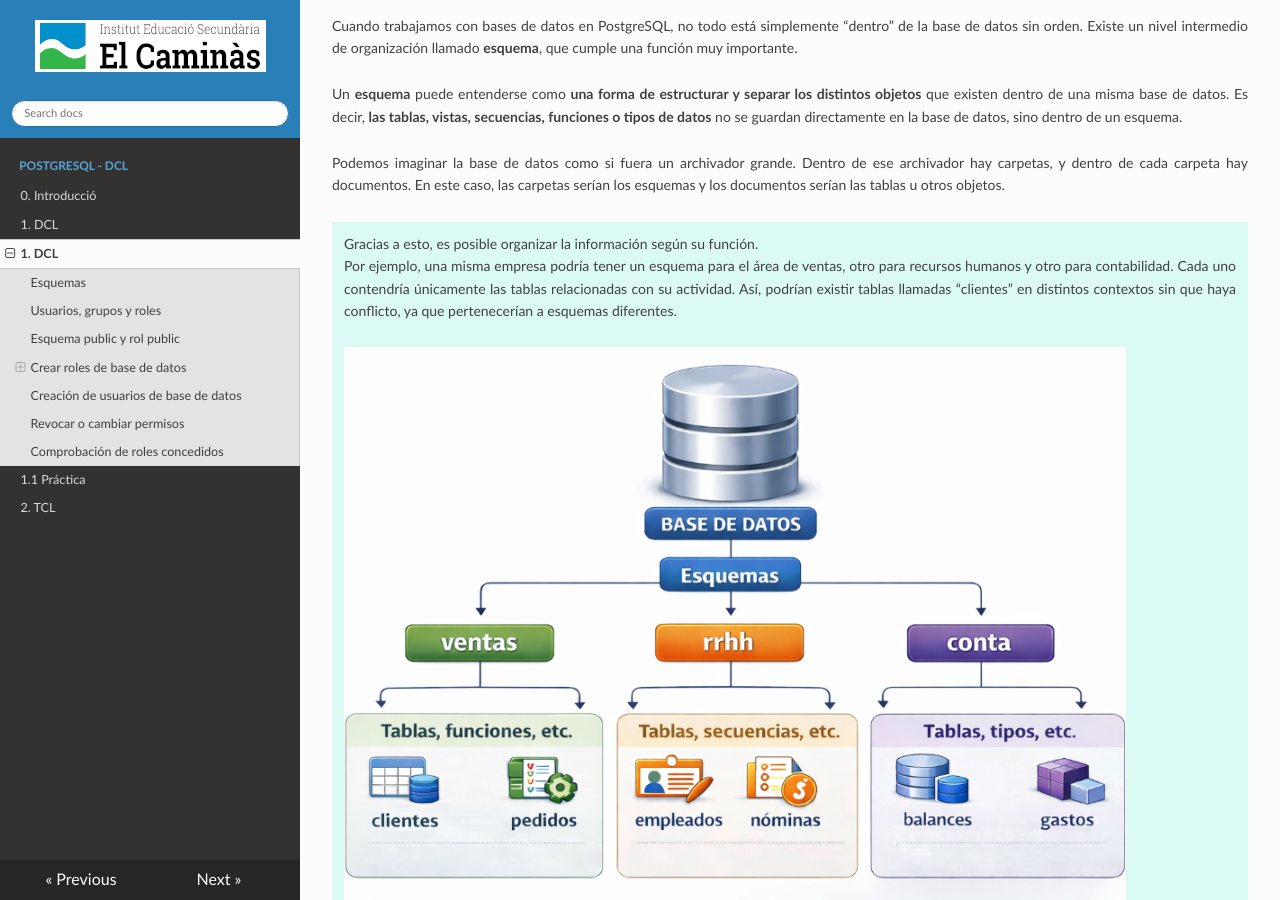
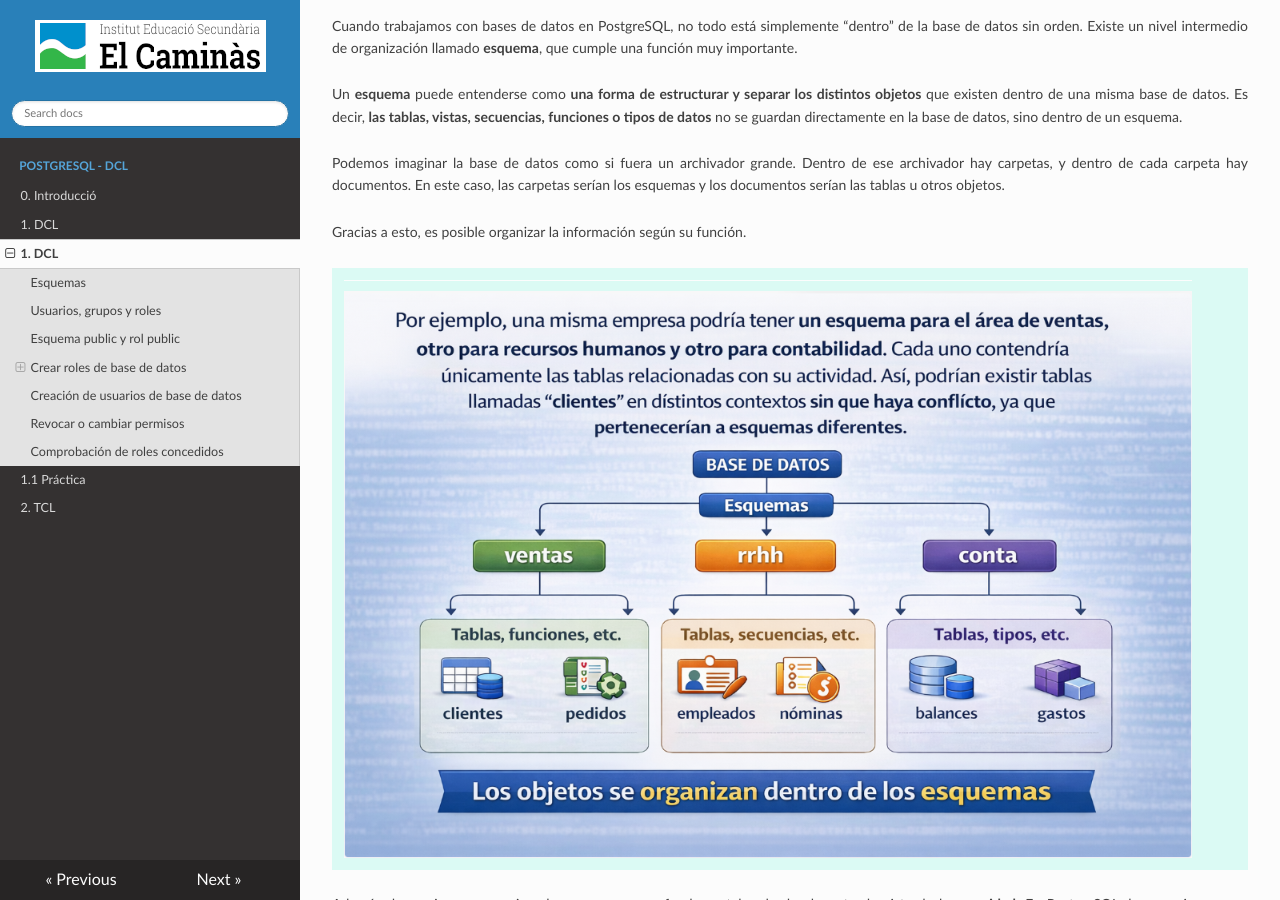
Before and after one commit to asalvadorc/BBDD_PostgreSQL_DCL, an MkDocs documentation site: the page built from docs/1-DCLv2.md, in a window 1280 px wide and 900 px high, scrolled down 399 px. Built offline with MkDocs 1.6.1, drawn with Linux system fonts in a browser that asks for light colours; nearby versions of some CDN libraries.

Commit message:
imagenes2

```diff
--- a/docs/1-DCLv2.md
+++ b/docs/1-DCLv2.md
@@ -16,11 +16,11 @@ Un **esquema** puede entenderse como **una forma de estructurar y separar los di
 
 Podemos imaginar la base de datos como si fuera un archivador grande. Dentro de ese archivador hay carpetas, y dentro de cada carpeta hay documentos. En este caso, las carpetas serían los esquemas y los documentos serían las tablas u otros objetos.
 
+Gracias a esto, es posible organizar la información según su función.
+
 !!!Tip ""
-    Gracias a esto, es posible organizar la información según su función.
-    Por ejemplo, una misma empresa podría tener un esquema para el área de ventas, otro para recursos humanos y otro para contabilidad. Cada uno contendría únicamente las tablas relacionadas con su actividad. Así, podrían existir tablas llamadas “clientes” en distintos contextos sin que haya conflicto, ya que pertenecerían a esquemas diferentes.
+    ![alt text](image-7.png)
 
-    ![alt text](image-6.png)
 
 Además de servir para organizar, los esquemas son fundamentales desde el punto de vista de la **seguridad**. En PostgreSQL, los permisos no se conceden únicamente sobre la base de datos en general, sino sobre elementos concretos. Y esos elementos se encuentran dentro de un esquema. Por tanto, si queremos controlar quién puede acceder a ciertas tablas, lo primero que necesitamos es tener claro en qué esquema se encuentran.
 
```
Also changed, not shown: docs/image-7.png (added).
